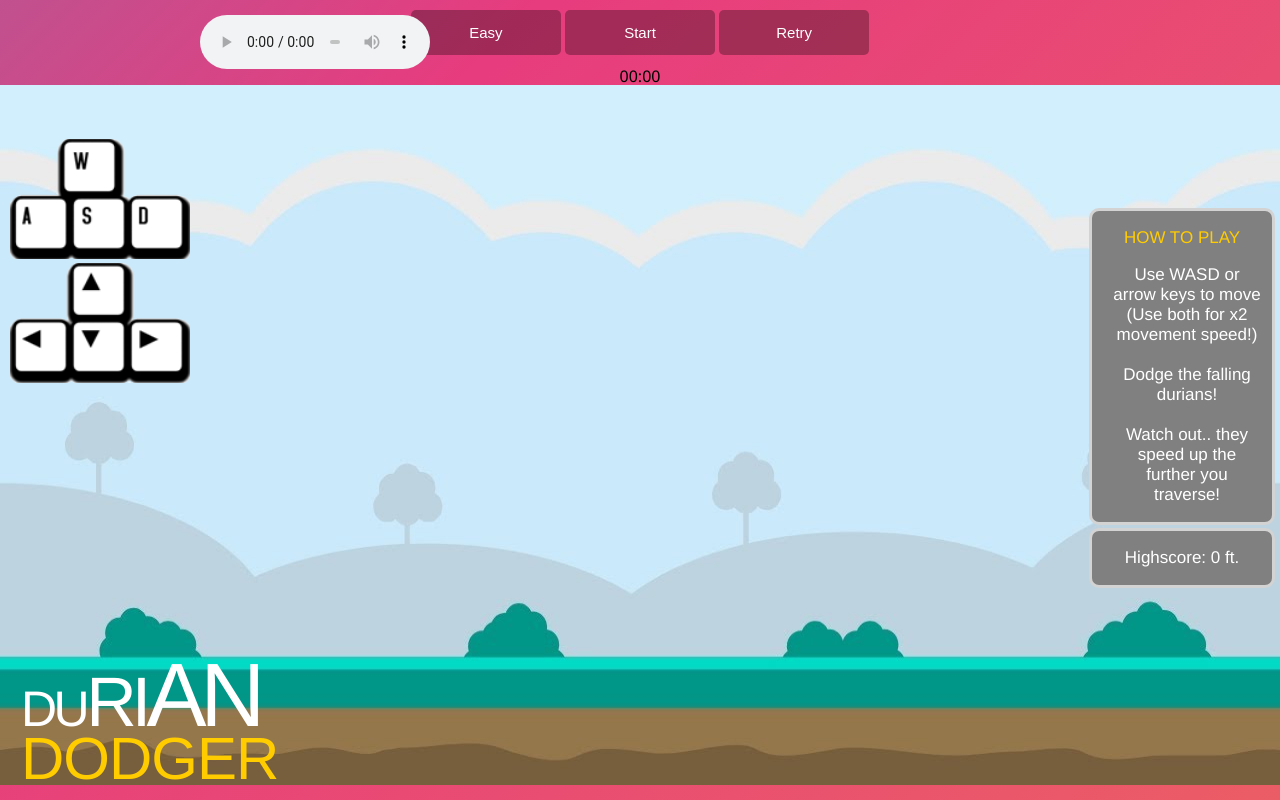
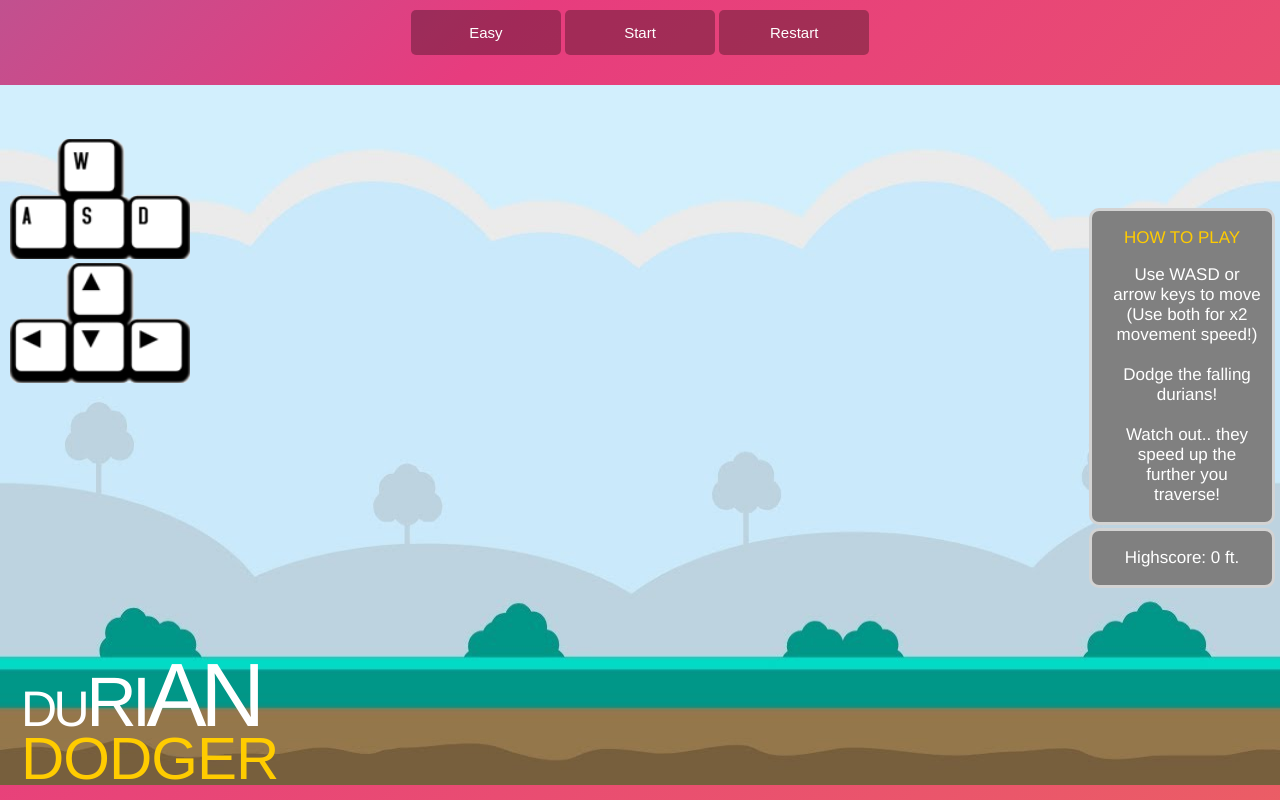
Before and after one commit to neekyo/Durian-Dodger, a PHP site: page / in a window 1280 px wide. Run offline with PHP 8.4, Linux system fonts and the light colour scheme; some libraries are stand-ins or nearby versions.

Commit message:
finished for now

```diff
--- a/index.html
+++ b/index.html
@@ -31,7 +31,7 @@
                 </select>
             </div>
             <input id="startGameButton" type="button" onclick="startGame()" value="Start" />
-            <input id="retryGameButton" type="button" onclick="restartGame()" value="Retry" />
+            <input id="retryGameButton" type="button" onclick="restartGame()" value="Restart" />
         </div>
         <div id="view">
             <img src="./images/wasd2.png">
@@ -42,8 +42,8 @@
                 </canvas>
             </div>
         </div>
-        <time id="timer">00:00</time>
-        <div id="highscore">
+        <!-- <time id="timer">00:00</time> -->
+        <div id="score">
             <p>Highscore: 0 ft.</p>
         </div>
 
@@ -64,7 +64,7 @@
         <div class="ks">Dodger</div>
     </div>
 
-    <audio src="./sounds/bg_music2.wav" id="audio" controls></audio>
+    <audio src="./sounds/bg_music2.wav" id="audio"></audio>
 
     <script type="text/javascript" src="https://cdnjs.cloudflare.com/ajax/libs/jquery/3.3.1/jquery.min.js"></script>
     <script type="text/javascript"
--- a/index.js
+++ b/index.js
@@ -6,6 +6,7 @@ let obstacles = [];
 var cancelMe = "";
 let difficulty = 10;
 let id;
+var score = 0;
 
 var img = new Image();
 img.src = './images/background.jpg';
@@ -271,6 +272,4 @@ function animate() {
     // draw();
 }
 
-function highScore() {
-
-}
+reuest
--- a/main.css
+++ b/main.css
@@ -321,7 +321,7 @@ li {
     color: #fc0;
 }
 
-#highscore {
+#score {
     font-family: 'Anton', Helvetica, sans-serif;
     font-size: 17px;
     color: white;
```
Also changed, not shown: 1 other file.
